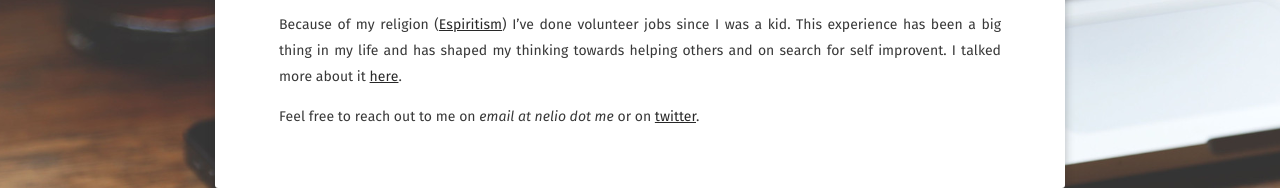
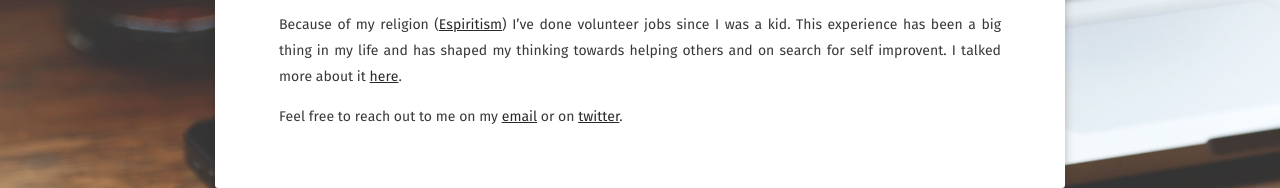
Before and after one commit to neliojrr/neliojrr.github.io, a Jekyll site: the page built from about/index.md, in a window 1280 px wide. Shown: the part 1393-1581 px from the top of the page. Built offline with Jekyll 4.4.1, drawn with Linux system fonts in a browser that asks for light colours; some web fonts are replaced.

Commit message:
fix email address

```diff
--- a/about/index.md
+++ b/about/index.md
@@ -80,5 +80,5 @@ in my life and has shaped my thinking towards helping others and on search for
 self improvent. I talked more about it
 [here](https://medium.com/@neliojrr/o-trabalho-voluntario-esta-mudando-o-brasil-a800d5c9f292).
 
-Feel free to reach out to me on *email at nelio dot me* or on
+Feel free to reach out to me on my [email](mailto:email@nelio.me) or on
 [twitter](https://twitter.com/neliojrr).
```
